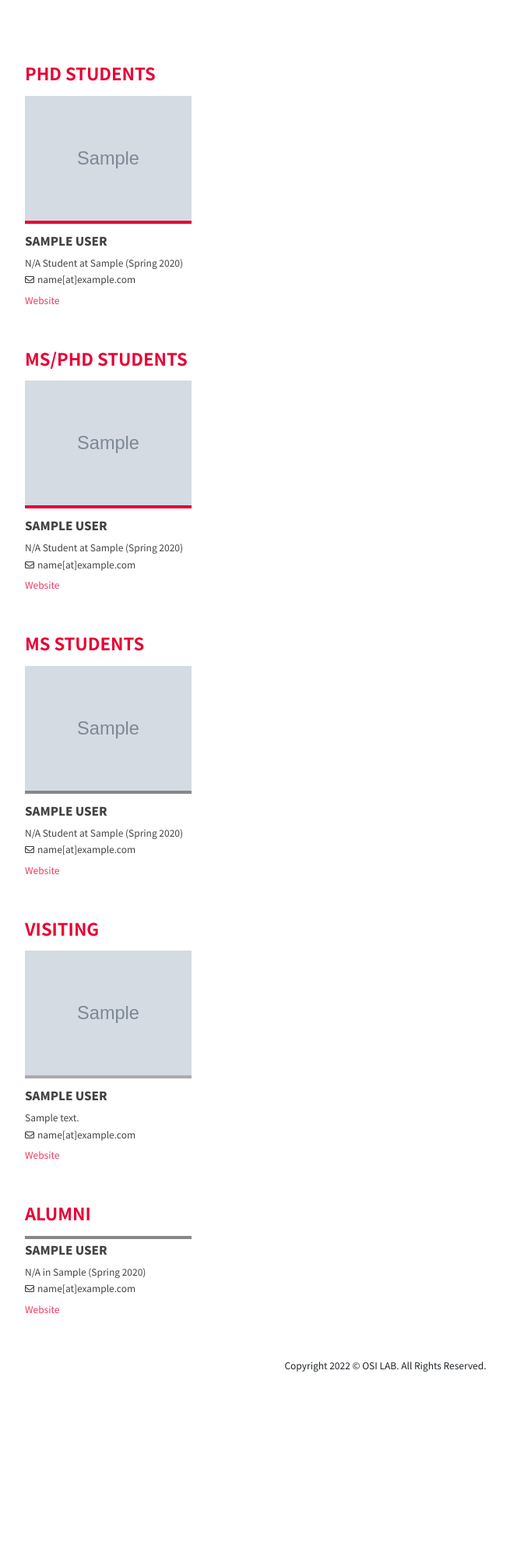
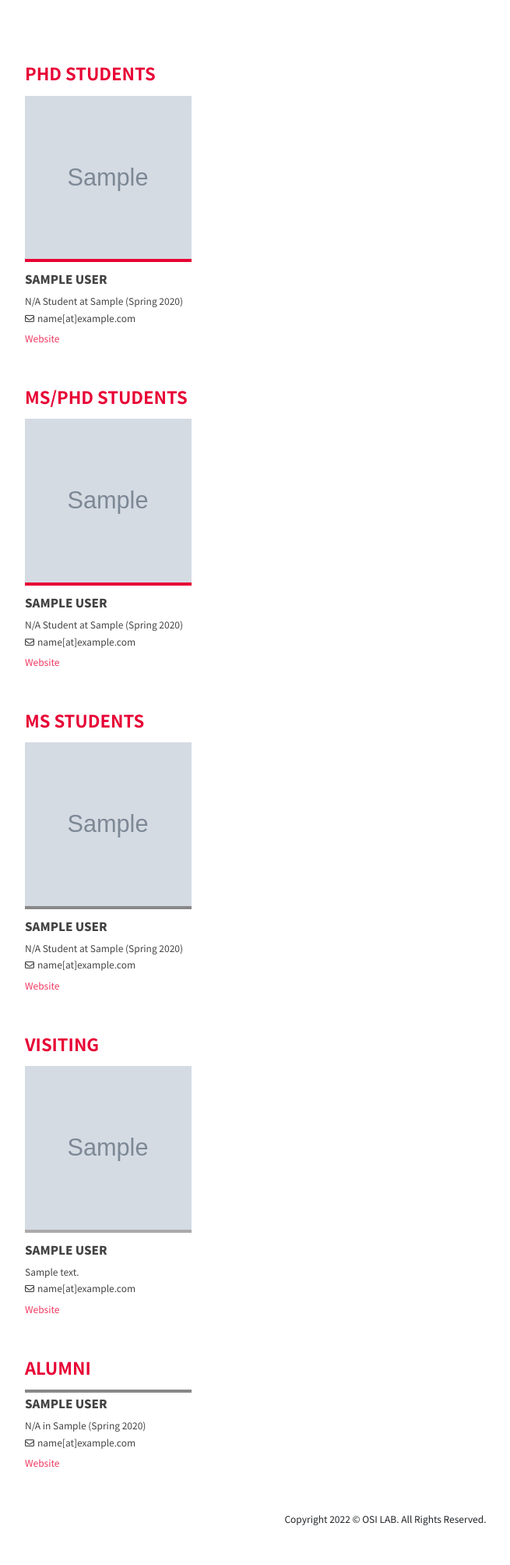
Before and after one commit to osilab-kaist/osi.kaist.ac.kr, a Django app: template core/templates/core/students.html in a window 1280 px wide. Shown: the part 291-2298 px from the top of the page at 78% size, without its empty margins (145-800 px from the left). Before the commit the page ends 2050 px from the top, so only its background shows below. Run offline with Django 3.2, Linux system fonts and the light colour scheme; the template is opened without the code that fills it: values that come from a table or form of the project are taken from there, others are empty; tables that the repository leaves empty hold one stand-in row (values such as "Sample post"); grey boxes marked "Sample" are stand-in pictures; some libraries are stand-ins or nearby versions.

Commit message:
[Minor] Crop student images to 1:1 ratio

```diff
--- a/core/static/core/css/students.css
+++ b/core/static/core/css/students.css
@@ -2,6 +2,7 @@
   width: 100%;
   max-width: 14rem;
   margin-bottom: 0.5rem;
+  object-fit: cover;
 }
 
 .student.phd .student-image {
--- /dev/null
+++ b/core/static/core/js/students.js
@@ -0,0 +1,7 @@
+$(function () {
+  $(".student-image").css("height", $(".student-image").width());
+})
+
+$(window).resize(function () {
+  $(".student-image").css("height", $(".student-image").width());
+})
--- a/core/templates/core/students.html
+++ b/core/templates/core/students.html
@@ -5,6 +5,7 @@
 
 {% block head %}
   <link rel="stylesheet" href="{% static 'core/css/students.css' %}">
+  <script src="{% static 'core/js/students.js' %}"></script>
 {% endblock %}
 
 {% block body %}
```
